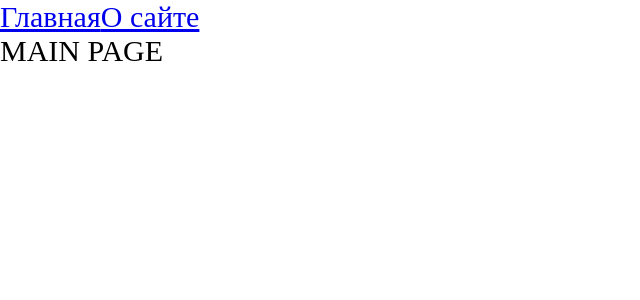
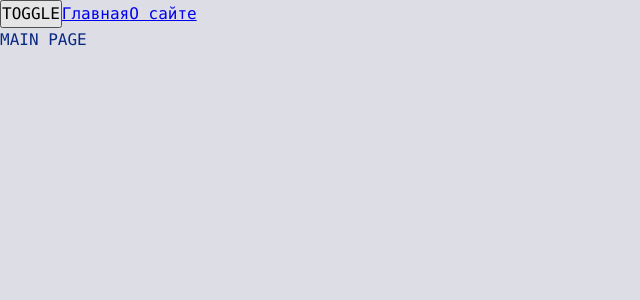
Before and after one commit to Roman-Likhomanov/ulbitv, a React app: page / in a window 1280 px wide. Shown: the top 300 px of the page, without its empty margins (0-640 px from the left). Built offline with nearby package versions, Linux system fonts and the light colour scheme.

Commit message:
lesson-7

```diff
--- a/src/App.tsx
+++ b/src/App.tsx
@@ -1,12 +1,15 @@
 import React, {Suspense} from 'react';
-import './index.scss';
+import './styles/index.scss';
 import {Link, Route, Routes} from 'react-router-dom';
 import {AboutPageAsync} from './pages/AboutPage/AboutPage.async';
 import {MainPageAsync} from './pages/MainPage/MainPage.async';
+import {useTheme} from './theme/useTheme';
 
 const App = () => {
+    const {theme, toggleTheme} = useTheme()
     return (
-        <div className="app">
+        <div className={`app ${theme}`}>
+            <button onClick={toggleTheme}>TOGGLE</button>
             <Link to={'/'}>Главная</Link>
             <Link to={'/about'}>О сайте</Link>
             <Suspense fallback={<div>Loading...</div>}>
--- a/src/index.scss
+++ /dev/null
@@ -1,9 +0,0 @@
-* {
-  margin: 0;
-  padding: 0;
-  box-sizing: border-box;
-}
-
-.app {
-  font-size: 30px;
-}
--- a/src/index.tsx
+++ b/src/index.tsx
@@ -1,10 +1,13 @@
 import {render} from 'react-dom';
 import App from './App';
 import {BrowserRouter} from 'react-router-dom';
+import ThemeProvider from './theme/ThemeProvider';
 
 render(
     <BrowserRouter>
-        <App />
+        <ThemeProvider>
+            <App/>
+        </ThemeProvider>
     </BrowserRouter>,
     document.getElementById('root')
 )
--- /dev/null
+++ b/src/styles/index.scss
@@ -0,0 +1,12 @@
+@import "reset";
+@import "variables/global";
+@import "themes/normal";
+@import "themes/dark";
+
+.app {
+  font: var(--font-m);
+  background: var(--bg-color);
+  color: var(--primary-color);
+
+  min-height: 100vh;
+}
--- /dev/null
+++ b/src/styles/reset.scss
@@ -0,0 +1,13 @@
+* {
+  margin: 0;
+  padding: 0;
+  box-sizing: border-box;
+}
+
+input,
+button,
+textarea,
+select {
+  margin: 0;
+  font: inherit;
+}
--- /dev/null
+++ b/src/styles/themes/dark.scss
@@ -0,0 +1,6 @@
+.app.dark {
+  --bg-color: #020255;
+
+  --primary-color: #047604;
+  --secondary-color: #03f703;
+}
--- /dev/null
+++ b/src/styles/themes/normal.scss
@@ -0,0 +1,6 @@
+:root {
+  --bg-color: #dddde5;
+
+  --primary-color: #0a2883;
+  --secondary-color: #328ead;
+}
--- /dev/null
+++ b/src/styles/variables/global.scss
@@ -0,0 +1,10 @@
+:root {
+  --font-family-main: Consolas, "Times New Roman", Serif;
+  --font-size-m: 16px;
+  --font-line-m: 24px;
+  --font-m: var(--font-size-m) / var(--font-line-m) var(--font-family-main);
+
+  --font-size-l: 24px;
+  --font-line-l: 32px;
+  --font-l: var(--font-size-l) / var(--font-line-l) var(--font-family-main);
+}
--- /dev/null
+++ b/src/theme/ThemeContext.tsx
@@ -0,0 +1,15 @@
+import {createContext} from "react";
+
+export enum Theme {
+    LIGHT = 'light',
+    DARK = 'dark'
+}
+
+export interface ThemeContextProps {
+    theme?: Theme;
+    setTheme?: (theme: Theme) => void
+}
+
+export const ThemeContext = createContext<ThemeContextProps>({})
+
+export const LOCAL_STORAGE_THEME_KEY = 'theme';
--- /dev/null
+++ b/src/theme/ThemeProvider.tsx
@@ -0,0 +1,21 @@
+import {LOCAL_STORAGE_THEME_KEY, Theme, ThemeContext} from './ThemeContext';
+import {FC, useMemo, useState} from 'react';
+
+const defaultTheme = localStorage.getItem(LOCAL_STORAGE_THEME_KEY) as Theme || Theme.LIGHT;
+
+const ThemeProvider: FC = ({children}) => {
+    const [theme, setTheme] = useState<Theme>(defaultTheme)
+
+    const defaultProps = useMemo(() => ({
+        theme: theme,
+        setTheme: setTheme
+    }), [theme])
+
+    return (
+        <ThemeContext.Provider value={defaultProps}>
+            {children}
+        </ThemeContext.Provider>
+    )
+}
+
+export default ThemeProvider;
--- /dev/null
+++ b/src/theme/useTheme.ts
@@ -0,0 +1,22 @@
+import {LOCAL_STORAGE_THEME_KEY, Theme, ThemeContext} from "./ThemeContext";
+import {useContext} from "react";
+
+interface UseThemeResult {
+    toggleTheme: () => void;
+    theme: Theme;
+}
+
+export function useTheme(): UseThemeResult {
+    const {theme, setTheme} = useContext(ThemeContext);
+
+    const toggleTheme = () => {
+        const newTheme = theme === Theme.DARK ? Theme.LIGHT : Theme.DARK
+        setTheme(newTheme);
+        localStorage.setItem(LOCAL_STORAGE_THEME_KEY, newTheme);
+    }
+
+    return {
+        theme,
+        toggleTheme,
+    }
+}
```
